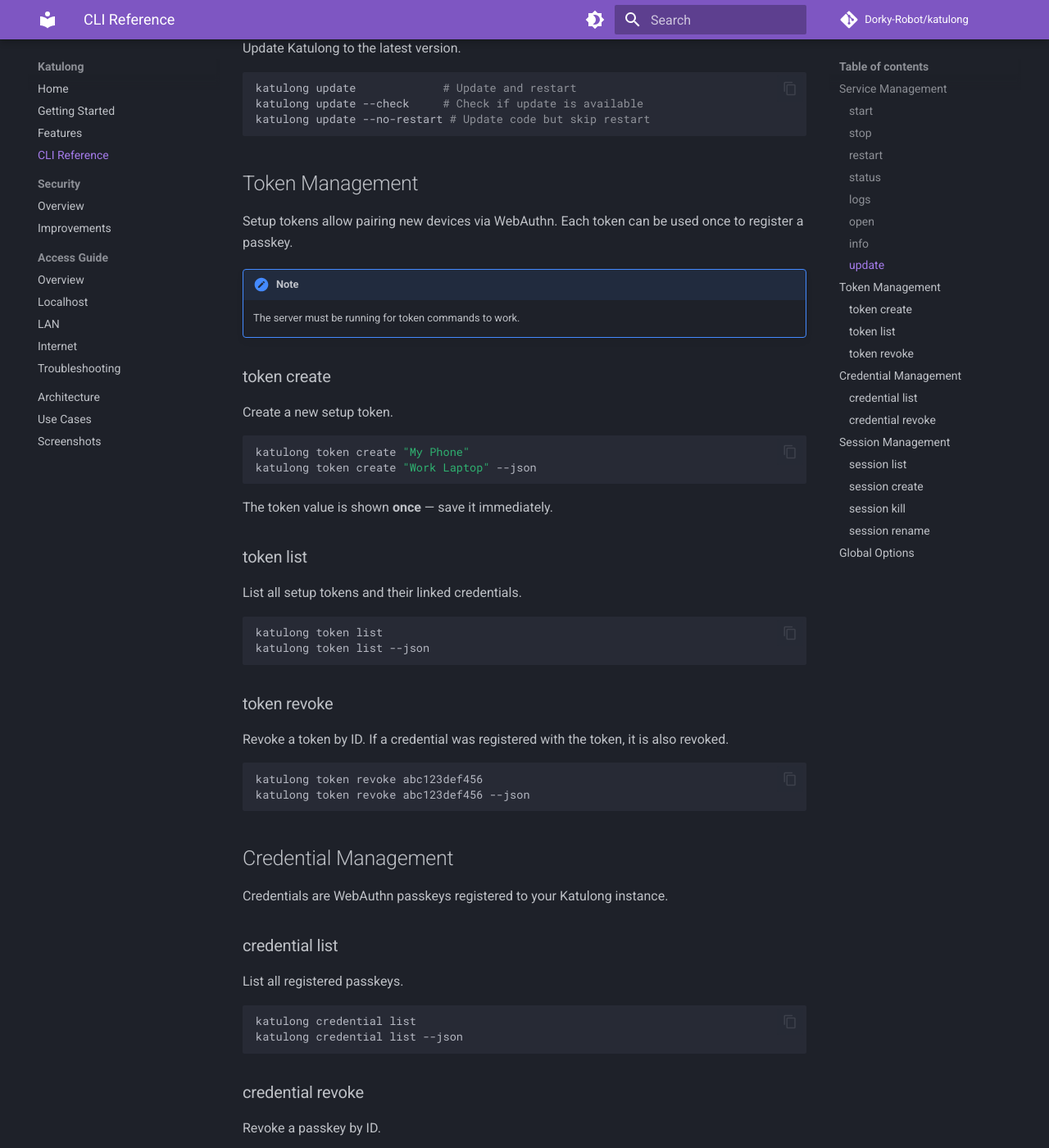
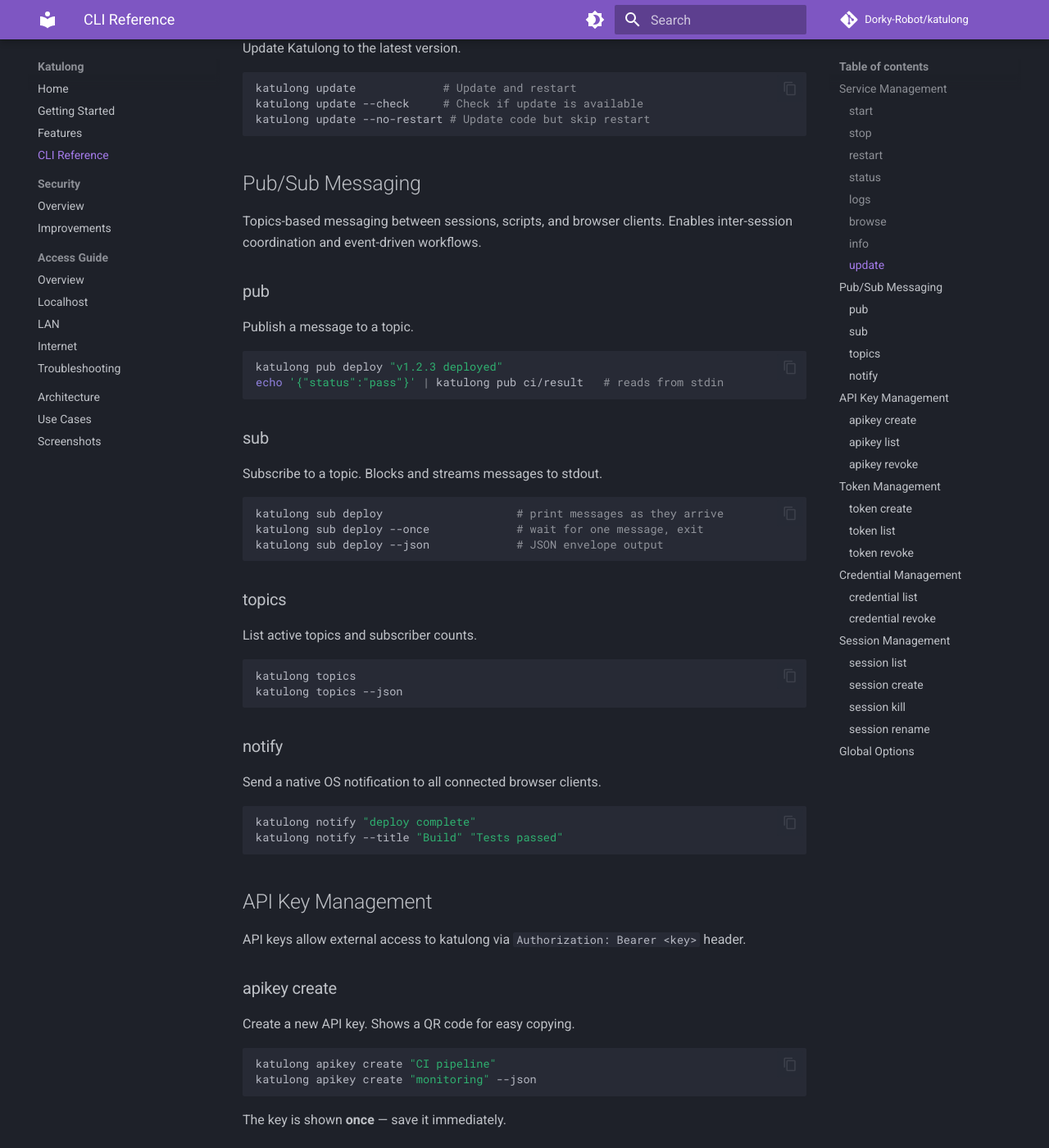
Before and after one commit to Dorky-Robot/katulong, an MkDocs documentation site: the page built from docs/cli-reference.md, in a window 1280 px wide and 1400 px high, scrolled down 1477 px. Shown: the whole window at 82% size. Built offline with MkDocs 1.6.1 and Material for MkDocs 9.7.7, drawn with Linux system fonts in a browser that asks for light colours; comment, search, counter and statistics services are not loaded; some of the changed text lies outside the part shown.

Commit message:
docs: update for v0.42 CLI refactor
- README: browse instead of open, full CLI command reference
- cli-reference: browse, pub/sub, apikey, notify sections
- getting-started: browse instead of open

Co-Authored-By: Claude Opus 4.6 (1M context) <noreply@anthropic.com>

````diff
--- a/docs/cli-reference.md
+++ b/docs/cli-reference.md
@@ -46,12 +46,12 @@ Stream server logs.
 katulong logs
 ```
 
-### open
+### browse
 
 Open Katulong in your default browser.
 
 ```bash
-katulong open
+katulong browse
 ```
 
 ### info
@@ -70,6 +70,79 @@ Update Katulong to the latest version.
 katulong update             # Update and restart
 katulong update --check     # Check if update is available
 katulong update --no-restart # Update code but skip restart
+```
+
+## Pub/Sub Messaging
+
+Topics-based messaging between sessions, scripts, and browser clients. Enables inter-session coordination and event-driven workflows.
+
+### pub
+
+Publish a message to a topic.
+
+```bash
+katulong pub deploy "v1.2.3 deployed"
+echo '{"status":"pass"}' | katulong pub ci/result   # reads from stdin
+```
+
+### sub
+
+Subscribe to a topic. Blocks and streams messages to stdout.
+
+```bash
+katulong sub deploy                    # print messages as they arrive
+katulong sub deploy --once             # wait for one message, exit
+katulong sub deploy --json             # JSON envelope output
+```
+
+### topics
+
+List active topics and subscriber counts.
+
+```bash
+katulong topics
+katulong topics --json
+```
+
+### notify
+
+Send a native OS notification to all connected browser clients.
+
+```bash
+katulong notify "deploy complete"
+katulong notify --title "Build" "Tests passed"
+```
+
+## API Key Management
+
+API keys allow external access to katulong via `Authorization: Bearer <key>` header.
+
+### apikey create
+
+Create a new API key. Shows a QR code for easy copying.
+
+```bash
+katulong apikey create "CI pipeline"
+katulong apikey create "monitoring" --json
+```
+
+The key is shown **once** — save it immediately.
+
+### apikey list
+
+List all API keys.
+
+```bash
+katulong apikey list
+katulong apikey list --json
+```
+
+### apikey revoke
+
+Revoke an API key by ID.
+
+```bash
+katulong apikey revoke abc123def456
 ```
 
 ## Token Management
````
Also changed, not shown: README.md (+36 -7 lines), docs/getting-started.md (+1 -1 lines).
